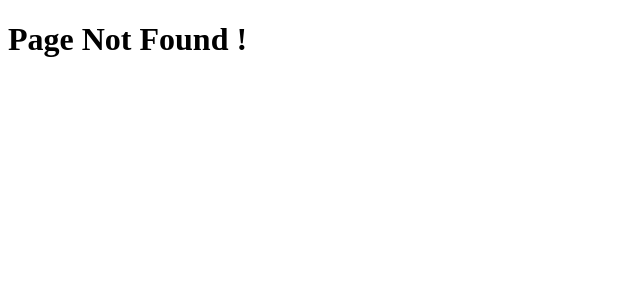
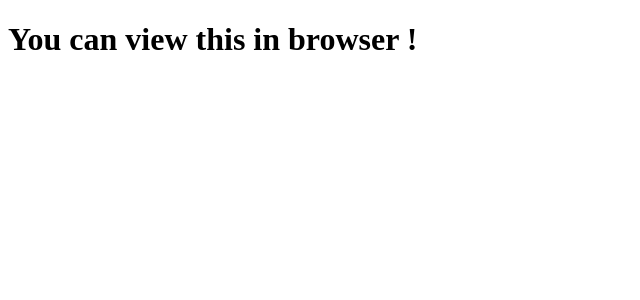
Before and after one commit to Shubham3297/NextJs-Concepts, a Next.js app in the folder nextjs-concept/: page /%5Flibs in a window 1280 px wide. Before the commit this address had no page. Shown: the top 300 px of the page, without its empty margins (0-640 px from the left). Built offline with nearby package versions, Linux system fonts and the light colour scheme.

Commit message:
Private Folders

```diff
--- /dev/null
+++ b/nextjs-concept/src/app/%5Flibs/page.tsx
@@ -0,0 +1,3 @@
+export default function PrivateRoute() {
+  return <h1>You can view this in browser !</h1>;
+}
--- /dev/null
+++ b/nextjs-concept/src/app/_lib/page.tsx
@@ -0,0 +1,3 @@
+export default function PrivateRoute() {
+  return <h1>You can not view this in browser !</h1>;
+}
```
Also changed, not shown: nextjs-concept/src/app/%5Flibs/format-date.ts (added), nextjs-concept/src/app/_lib/format-date.ts (added).
